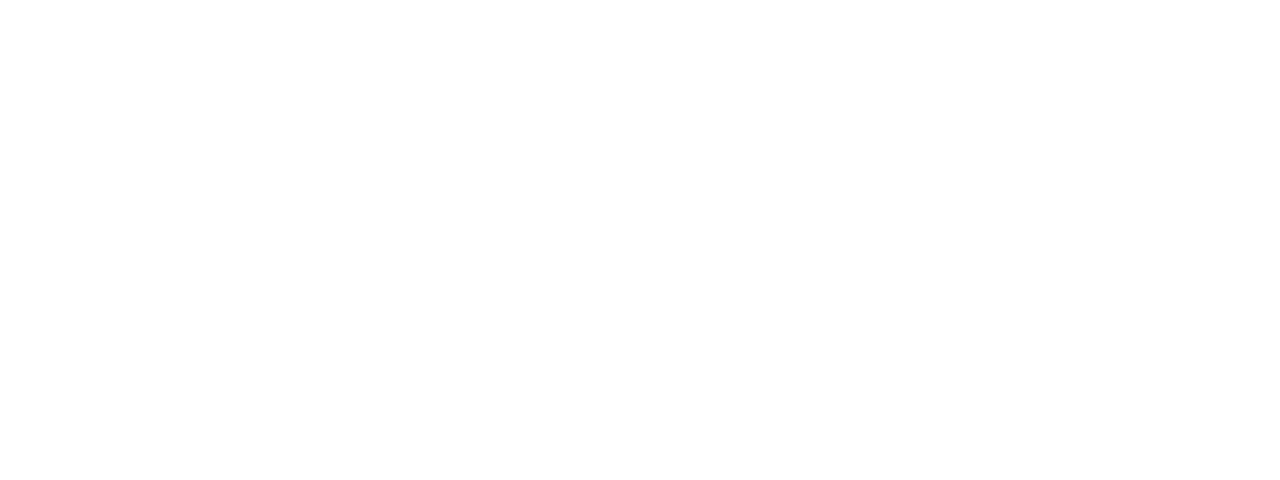
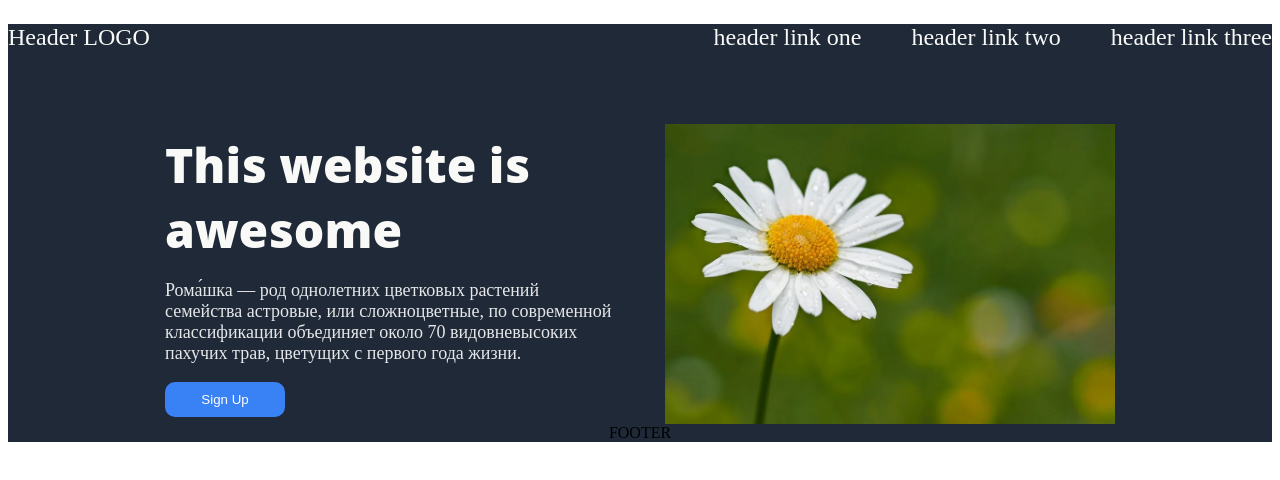
Before and after one commit to Myagchiev/project2, a plain HTML site: page index.html in a window 1280 px wide. Drawn offline with Linux system fonts and the light colour scheme.

Commit message:
изменения

```diff
--- a/index.html
+++ b/index.html
@@ -7,8 +7,31 @@
     <link rel="stylesheet" href="style.css">
 </head>
 <body>
-    <header></header>
-    <main></main>
-    <footer></footer>
+    <header>
+        <ul>
+            <li class="logo">Header LOGO</li>
+            <li>header link one</li>
+            <li>header link two</li>
+            <li>header link three</li>
+        </ul>
+    </header>
+    <div class="toomuchclasses">
+        <section class="one">
+        <div class="box two">
+            <h1>This website is awesome</h1>
+            <p>Рома́шка — род однолетних цветковых растений семейства астровые, или сложноцветные, по современной классификации объединяет около 70 видовневысоких пахучих трав, цветущих с первого года жизни.</p>
+            <button type="submit" class="signupbtn">Sign Up</button>
+        </div>
+        <div class="box three">
+            <img src="daisy-8772631_960_720.webp" alt="image">
+        </div>
+    </section>
+</div>
+    <main>
+        <div></div>
+        <div></div>
+        <div></div>
+    </main>
+    <footer>FOOTER</footer>
 </body>
 </html>
--- a/style.css
+++ b/style.css
@@ -0,0 +1,74 @@
+
+header {
+    background-color: #1F2937;
+    height: 100px;
+}
+
+.toomuchclasses {
+    background-color: #1F2937;
+}
+
+h1 {
+    font-size: 48px;
+    font-weight: 800;
+    color: #F9FAF8;
+    font-family:'Open Sans', 'Helvetica Neue', sans-serif;
+    margin: 0px;
+}
+
+p {
+    font-size: 18px;
+    color: #E5E7E9;
+}
+
+button {
+    color: white;
+    border: #3882F6;
+    background-color: #3882F6;
+    border-radius: 10px;
+    max-width: 120px;
+    padding: 10px 20px;
+}
+
+.one {
+    height: 300px;
+    gap: 50px;
+    display: flex;
+    justify-content: center;
+    align-items: center;
+    box-sizing: border-box;
+}
+.two {
+    display: flex;
+    flex-direction: column;
+    box-sizing: content-box;
+}
+
+.box {
+    height: 100%;
+    display: flex;
+    flex-basis: 450px;
+    justify-content: center;
+}
+
+footer {
+    background-color: #1F2937;
+    display: flex;
+    justify-content: center;
+    align-items: flex-end;
+}
+
+ul {
+    font-size: 24px;
+    color: #F9FAF8;
+    list-style-type: none;
+    display: flex;
+    align-items: center;
+    justify-content: end;
+    gap: 50px;
+    padding-left: 0px;
+}
+
+.logo {
+    margin-right: auto;
+}
```
Also changed, not shown: daisy-8772631_960_720.webp (added).
